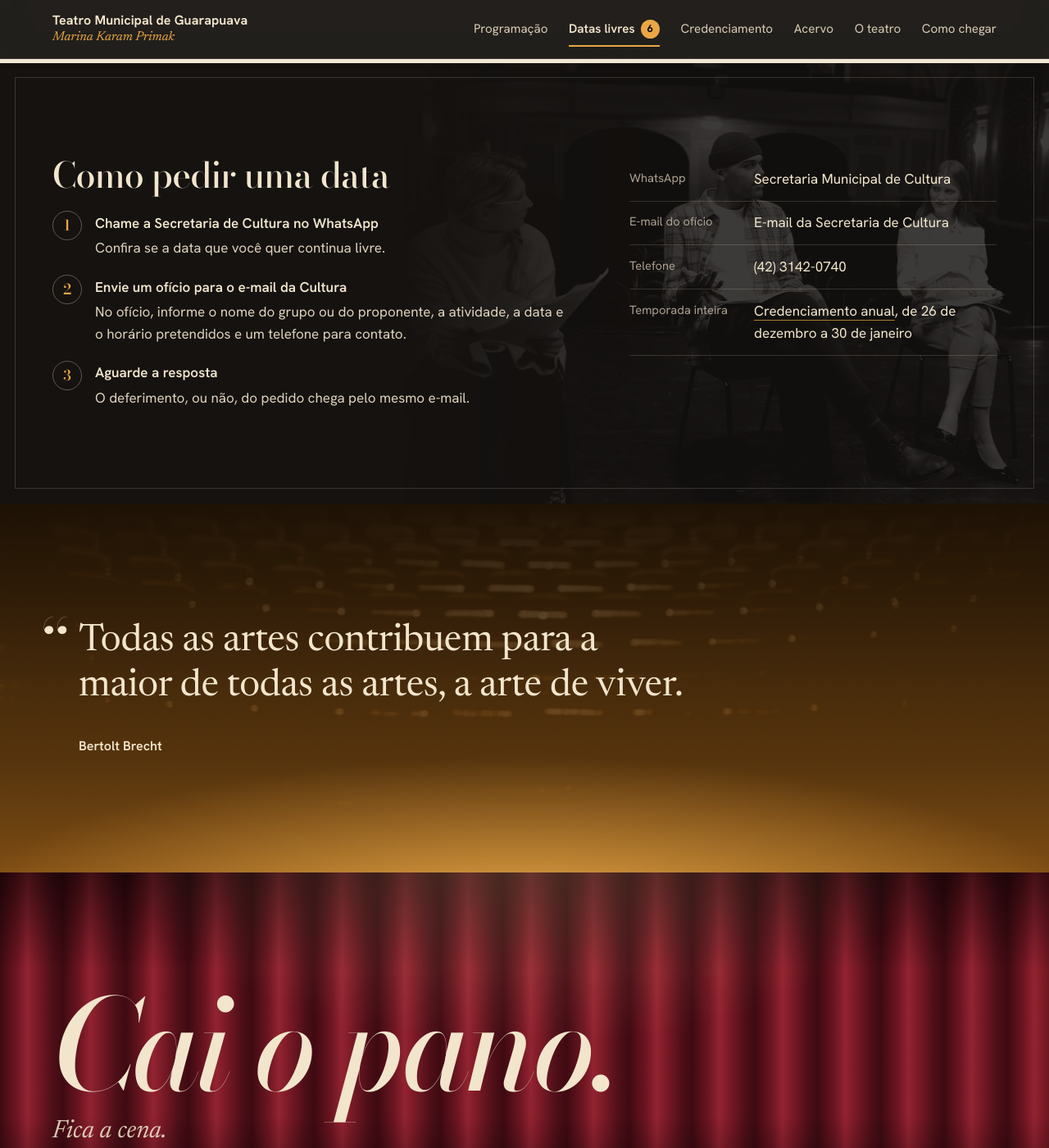
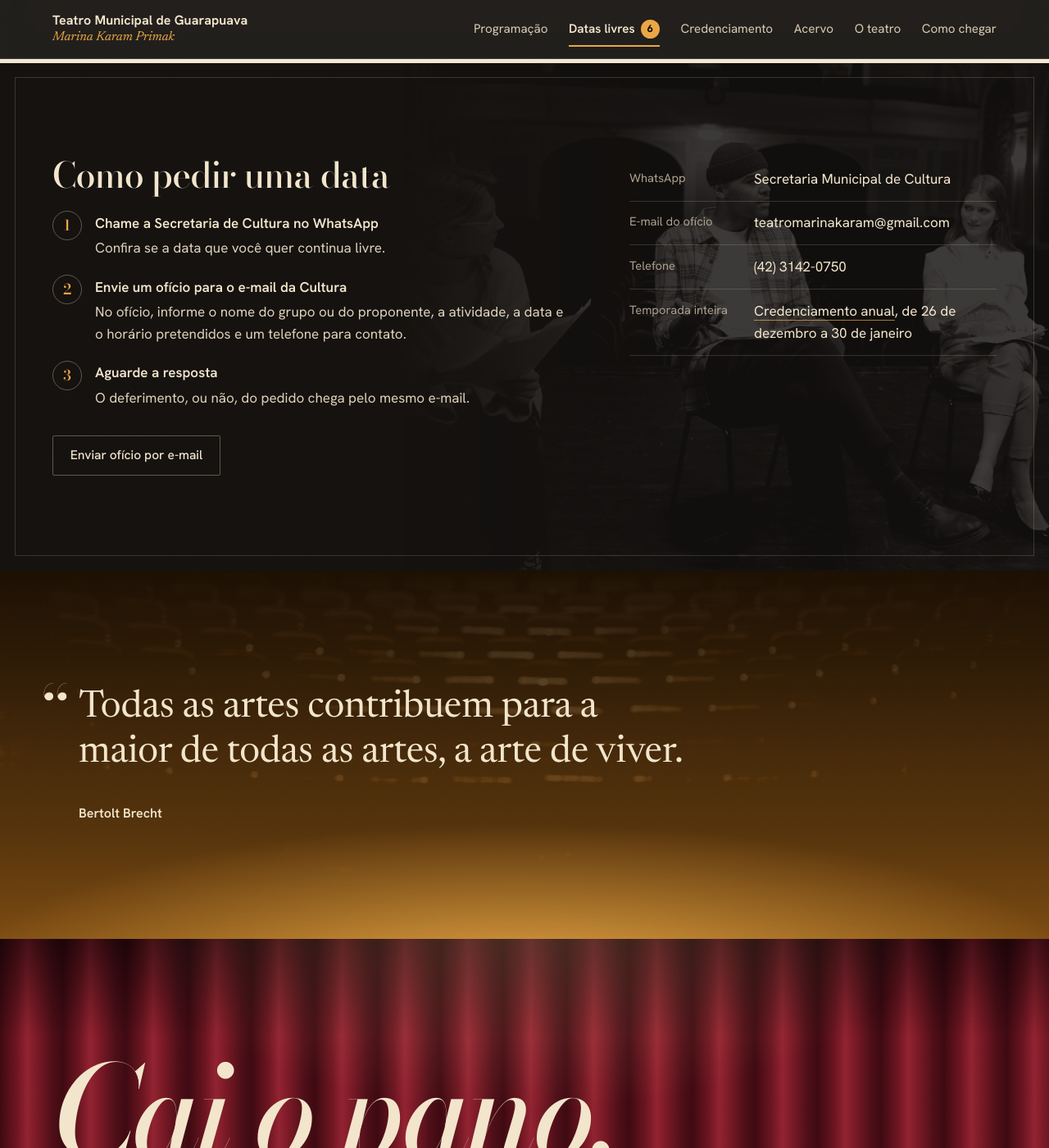
Before and after one commit to secom-guarapuava/teatro-municipal, a Jekyll site: the page built from datas-livres/index.html, in a window 1280 px wide and 1400 px high, scrolled down 1395 px. Shown: the whole window at 82% size. Built offline with Jekyll 4.4.1, drawn with Linux system fonts in a browser that asks for light colours; some of the changed text lies outside the part shown.

Commit message:
Update _data/geral.yml (via Pages CMS)

```diff
--- a/_data/geral.yml
+++ b/_data/geral.yml
@@ -1,15 +1,9 @@
+email_cultura: teatromarinakaram@gmail.com
+telefone: (42) 3142-0750
 nome_teatro: Marina Karam Primak
 endereco: Rua Padre Chagas, 3130
 bairro_cidade: Morro Alto, Guarapuava – PR
 mapa_link: https://www.google.com/maps/search/?api=1&query=Teatro+Municipal+de+Guarapuava+Rua+Padre+Chagas+3130
-telefone: (42) 3142-0740
-whatsapp: ""
-email_cultura: ""
-instagram: ""
-link_ingressos: ""
-aviso: ""
-aviso_link: ""
 logo_apoio: /assets/img/logo-cultura.png
 texto_apoio: "apoio:"
-logo_prefeitura_branca: ""
 credito_fotos: Zaca
```
